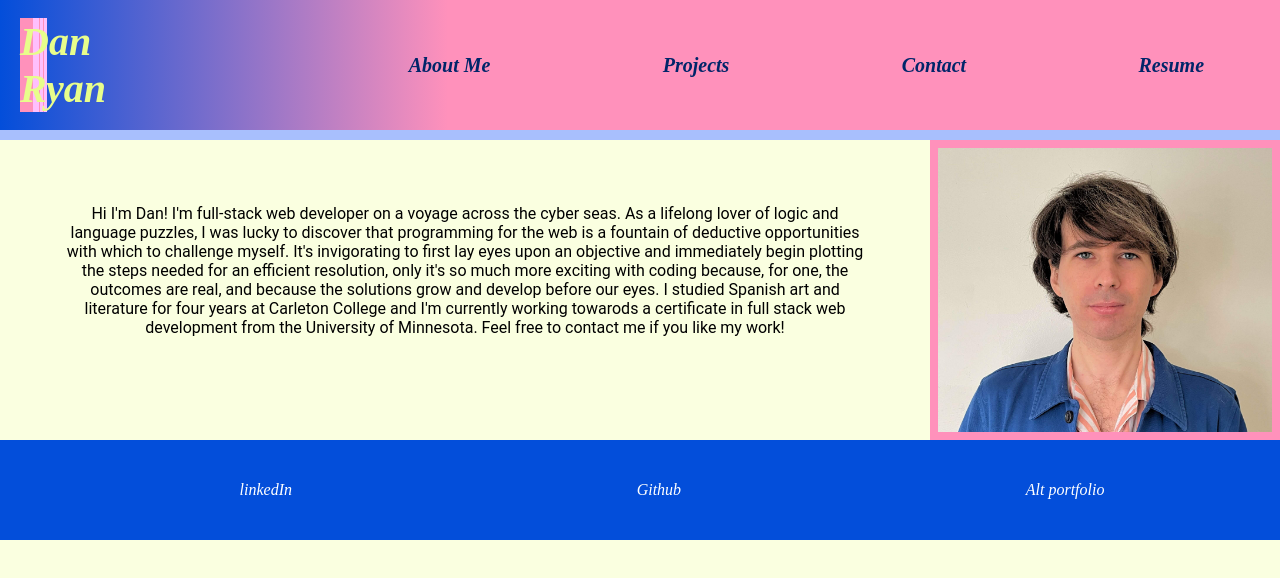
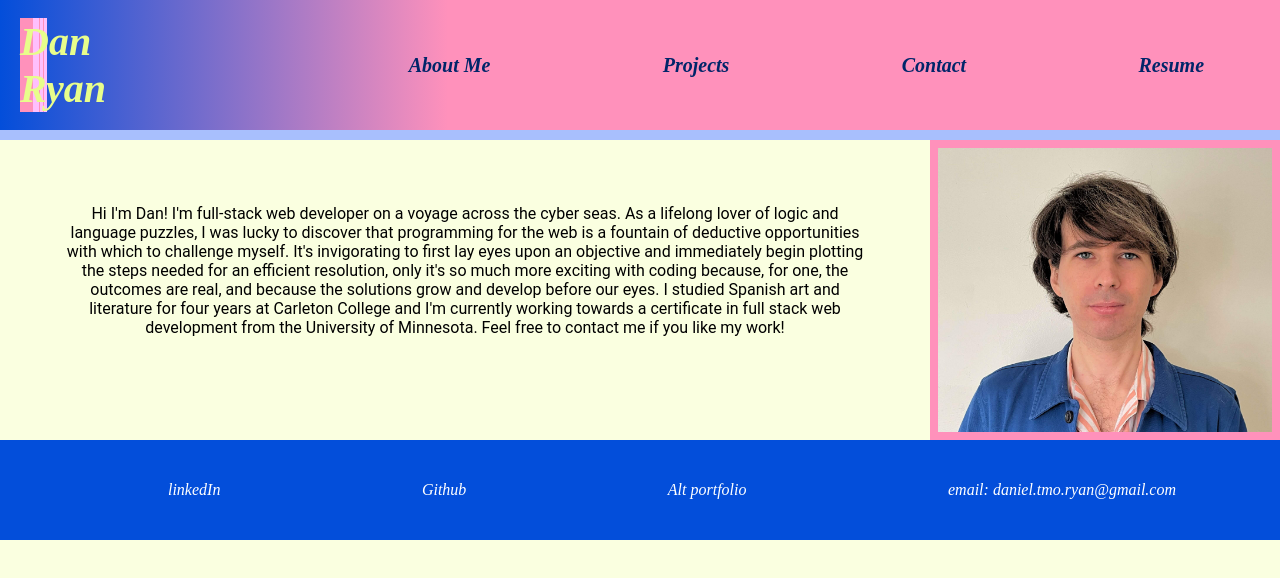
Before and after one commit to boogiematrix/react-portfolio, a React (Create React App) app: page / in a window 1280 px wide. Shown: the top 578 px of the page. Built offline with nearby package versions, Linux system fonts and the light colour scheme.

Commit message:
added email address, fixed typos

```diff
--- a/src/components/AboutMe/AboutMe.js
+++ b/src/components/AboutMe/AboutMe.js
@@ -13,7 +13,7 @@ export function AboutMe() {
                         the steps needed for an efficient resolution, only it's so much more exciting with
                         coding because, for one, the outcomes are real, and because the solutions grow and develop
                         before our eyes. I studied Spanish art and literature for four years at Carleton College
-                        and I'm currently working towarods a certificate in full stack web development from
+                        and I'm currently working towards a certificate in full stack web development from
                         the University of Minnesota. Feel free to contact me if you like my work!
             </p>
             <img src={portrait} alt='This is me' />
--- a/src/components/Footer/Footer.js
+++ b/src/components/Footer/Footer.js
@@ -8,6 +8,7 @@ export function Footer() {
             <li><a href='https://www.linkedin.com/in/daniel-tmo-ryan/'>linkedIn</a></li>
             <li><a href='https://github.com/boogiematrix'>Github</a></li>
             <li><a href='https://boogiematrix.github.io/portfolio-first/'>Alt portfolio</a></li>
+            <li>email: daniel.tmo.ryan@gmail.com</li>
         </ul>
     </footer>
             )
```
